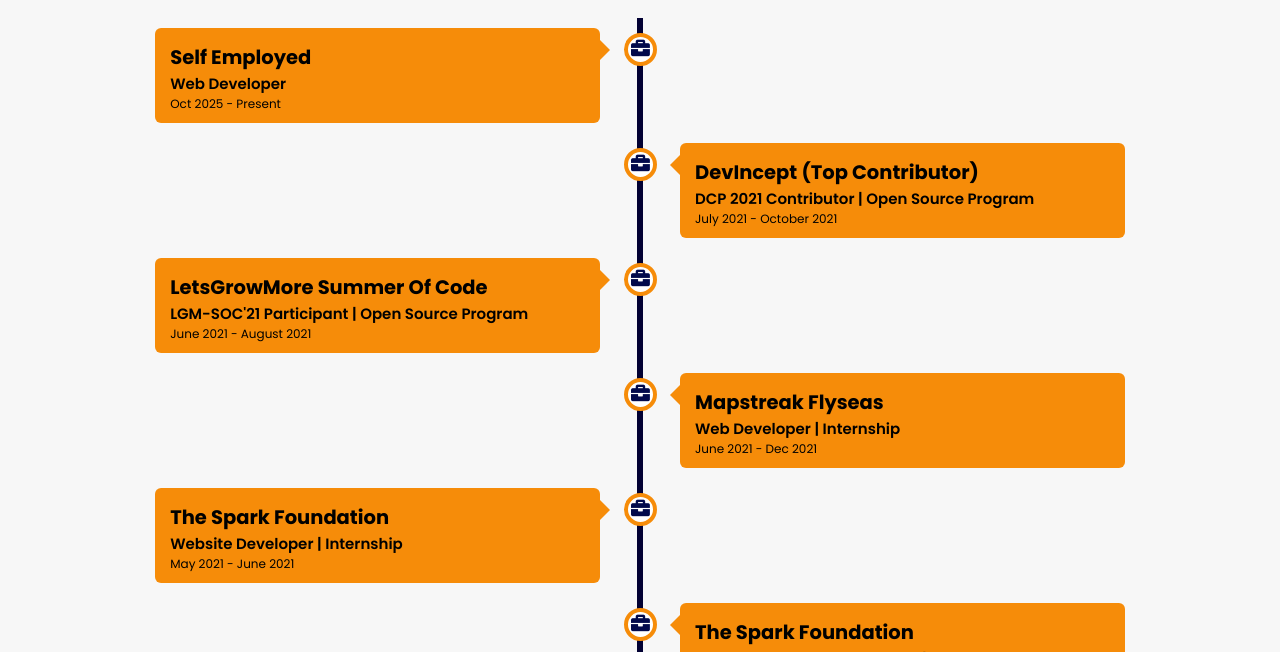
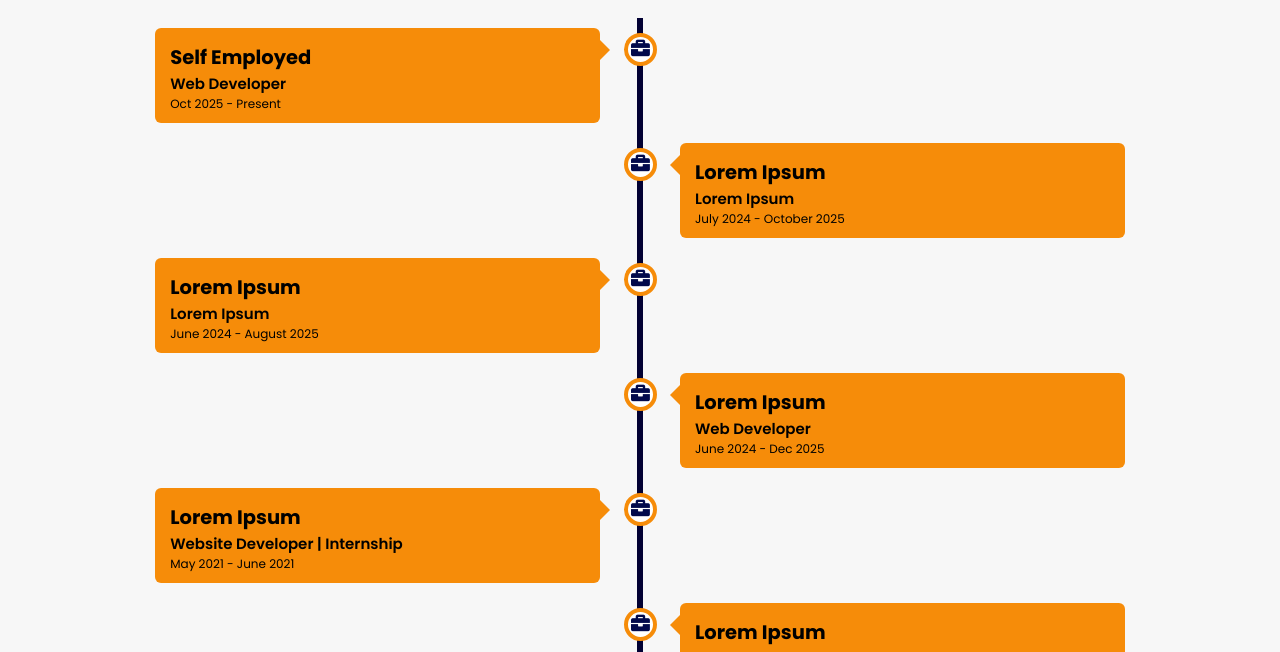
Before and after one commit to arif-4651/portfolio-website, a plain HTML site: page experience/index.html in a window 1280 px wide. Shown: the part 148-800 px from the top of the page. Drawn offline with nearby package versions, Linux system fonts and the light colour scheme.

Commit message:
Update index.html

```diff
--- a/experience/index.html
+++ b/experience/index.html
@@ -57,11 +57,11 @@
     <div class="container right">
         <div class="content">
           <div class="tag">
-            <h2>DevIncept (Top Contributor)</h2>
+            <h2>Lorem Ipsum</h2>
           </div>
           <div class="desc">
-              <h3>DCP 2021 Contributor | Open Source Program</h3>
-              <p>July 2021 - October 2021</p>
+              <h3>Lorem Ipsum</h3>
+              <p>July 2024 - October 2025</p>
           </div>
         </div>
       </div>
@@ -69,11 +69,11 @@
       <div class="container left">
         <div class="content">
           <div class="tag">
-            <h2>LetsGrowMore Summer of Code</h2>
+            <h2>Lorem Ipsum</h2>
           </div>
           <div class="desc">
-              <h3>LGM-SOC'21 Participant | Open Source Program</h3>
-              <p>June 2021 - August 2021</p>
+              <h3>Lorem Ipsum</h3>
+              <p>June 2024 - August 2025</p>
           </div>
         </div>
       </div>
@@ -81,11 +81,11 @@
     <div class="container right">
       <div class="content">
         <div class="tag">
-          <h2>Mapstreak Flyseas</h2>
+          <h2>Lorem Ipsum</h2>
         </div>
         <div class="desc">
-            <h3>Web Developer | Internship</h3>
-            <p>June 2021 - Dec 2021</p>
+            <h3>Web Developer</h3>
+            <p>June 2024 - Dec 2025</p>
         </div>
       </div>
     </div>
@@ -93,7 +93,7 @@
     <div class="container left">
       <div class="content">
         <div class="tag">
-          <h2>The Spark Foundation</h2>
+          <h2>Lorem Ipsum</h2>
         </div>
         <div class="desc">
             <h3>Website Developer | Internship</h3>
@@ -105,11 +105,11 @@
     <div class="container right">
       <div class="content">
         <div class="tag">
-          <h2>The Spark Foundation</h2>
+          <h2>Lorem Ipsum</h2>
         </div>
         <div class="desc">
-            <h3>Mobile Application Developer | Internship</h3>
-            <p>April 2021 - May 2021</p>
+            <h3>Mobile Application Developer</h3>
+            <p>April 2022 - May 2025</p>
         </div>
       </div>
     </div>
@@ -117,10 +117,10 @@
     <div class="container left">
       <div class="content">
         <div class="tag">
-          <h2>Frshr Technologies</h2>
+          <h2>Lorem Ipsum</h2>
         </div>
         <div class="desc">
-            <h3>Wordpress Developer | Internship</h3>
+            <h3>Wordpress Developer</h3>
             <p>April 2021 - April 2021</p>
         </div>
       </div>
@@ -129,10 +129,10 @@
     <div class="container right">
       <div class="content">
         <div class="tag">
-          <h2>WonderingBlog</h2>
+          <h2>Lorem Ipsum</h2>
         </div>
         <div class="desc">
-            <h3>Web Development & SEO | Internship</h3>
+            <h3>Web Development</h3>
             <p>March 2021 - April 2021</p>
         </div>
       </div>
@@ -141,7 +141,7 @@
     <div class="container left">
         <div class="content">
           <div class="tag">
-            <h2>Hacktoberfest 2020</h2>
+            <h2>Lorem Ipsum 2020</h2>
           </div>
           <div class="desc">
               <h3>Contributor | Open Source Program</h3>
```
